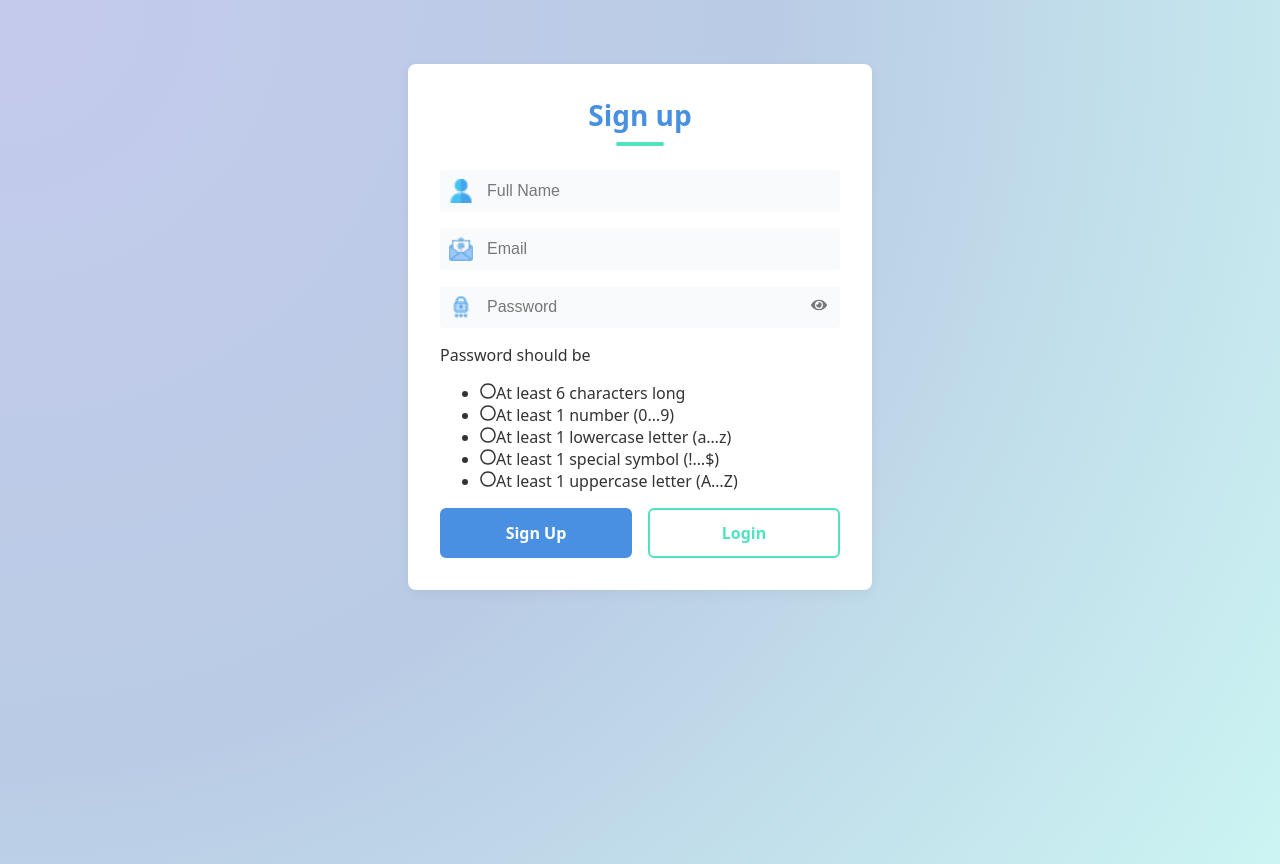
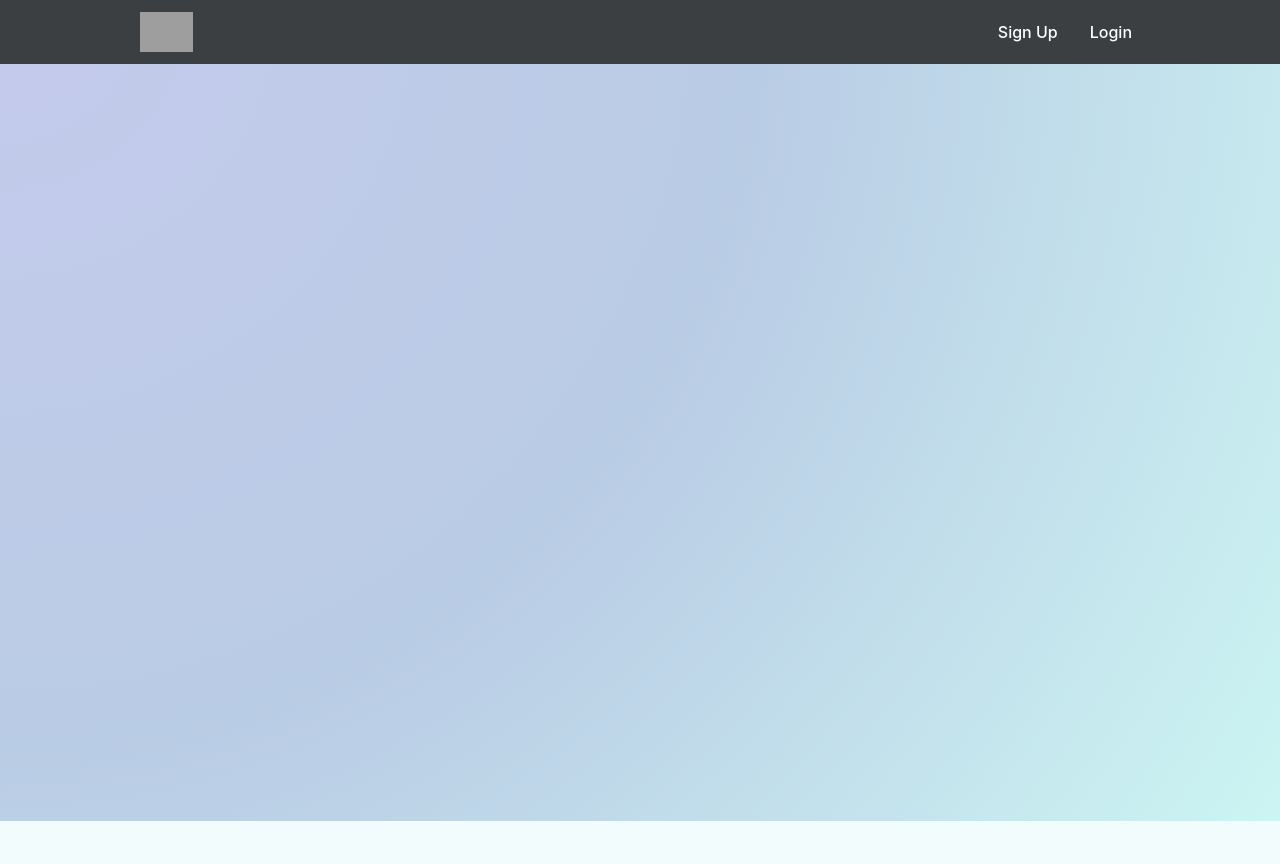
Before and after one commit to bellaffelipe/COMP-380_Group_Project, a React (Create React App) app in the folder frontend/login-signup/: page / in a window 1280 px wide. Before the commit this address led to /signup. After the commit the page ends 821 px from the top, so only its background shows below. Built offline with nearby package versions, Linux system fonts and the light colour scheme; no server answers; grey boxes are pictures that could not be loaded.

Commit message:
Added landing page

```diff
--- a/frontend/login-signup/src/App.js
+++ b/frontend/login-signup/src/App.js
@@ -5,12 +5,13 @@ import { Routes, Route, Navigate } from 'react-router-dom';
 import LoginSignup from './Components/LoginSignup/LoginSignup';
 import LoginOnly   from './Components/LoginOnly/LoginOnly';
 import Homepage    from './Components/Homepage/Homepage';
+import ForgotPassword    from './Components/ForgotPassword/ForgotPassword';
+import LandingPage    from './Components/LandingPage/LandingPage';
 
 function App() {
   return (
-    <Routes>
-      {/* 1) If someone goes to “/” exactly, redirect to “/signup” */}
-      <Route path="/" element={<Navigate to="/signup" replace />} />
+      <Routes>
+        <Route path="/" element={<LandingPage />} />
 
       {/* 2) Sign-Up page (fields + “Login” button) */}
       <Route path="/signup" element={<LoginSignup />} />
--- a/frontend/login-signup/src/Components/Homepage/Homepage.jsx
+++ b/frontend/login-signup/src/Components/Homepage/Homepage.jsx
@@ -4,6 +4,9 @@ import React, { useState, useEffect } from 'react';
 // import the auth and change on to track
 import { onAuthStateChanged } from 'firebase/auth';
 import { auth } from '../../firebase';
+import { Link } from 'react-router-dom';
+
+import './Homepage.css';
 
 export default function Homepage() {
     // local state to store the current Firebase user
@@ -18,12 +21,9 @@ export default function Homepage() {
   }, []);
 
   return (
-    <div style={{
-      maxWidth: 400,
-      margin: '4rem auto',
-      textAlign: 'center',
-      fontFamily: 'system-ui, sans-serif'
-    }}>
+    <>
+      {/* ─── MAIN CONTENT ─── */}
+      <div className="homepage-container">
         {user ? (
           <>
             <h1>Welcome, {user.displayName || 'User'}!</h1>
@@ -34,5 +34,6 @@ export default function Homepage() {
           <p>Loading user...</p>
         )}
       </div>
+    </>
   );
 }
--- /dev/null
+++ b/frontend/login-signup/src/Components/LandingPage/LandingPage.jsx
@@ -0,0 +1,25 @@
+import React from 'react';
+import { Link } from 'react-router-dom';
+//import './LandingPage.css'; // Optional: style as you want
+
+export default function LandingPage() {
+  return (
+    <>
+      <header className="site-banner">
+        <div className="banner-content">
+          <img src="/logo.png" alt="Logo" className="banner-logo" />
+          <nav className="banner-nav">
+            <ul>
+              <li><Link to="/signup">Sign Up</Link></li>
+              <li><Link to="/login">Login</Link></li>
+            </ul>
+          </nav>
+        </div>
+      </header>
+
+      <div className="landing-container">
+        <h1>Welcome to Our App!</h1>
+      </div>
+    </>
+  );
+}
```
Lines whose indentation alone changed are shown as unchanged.
